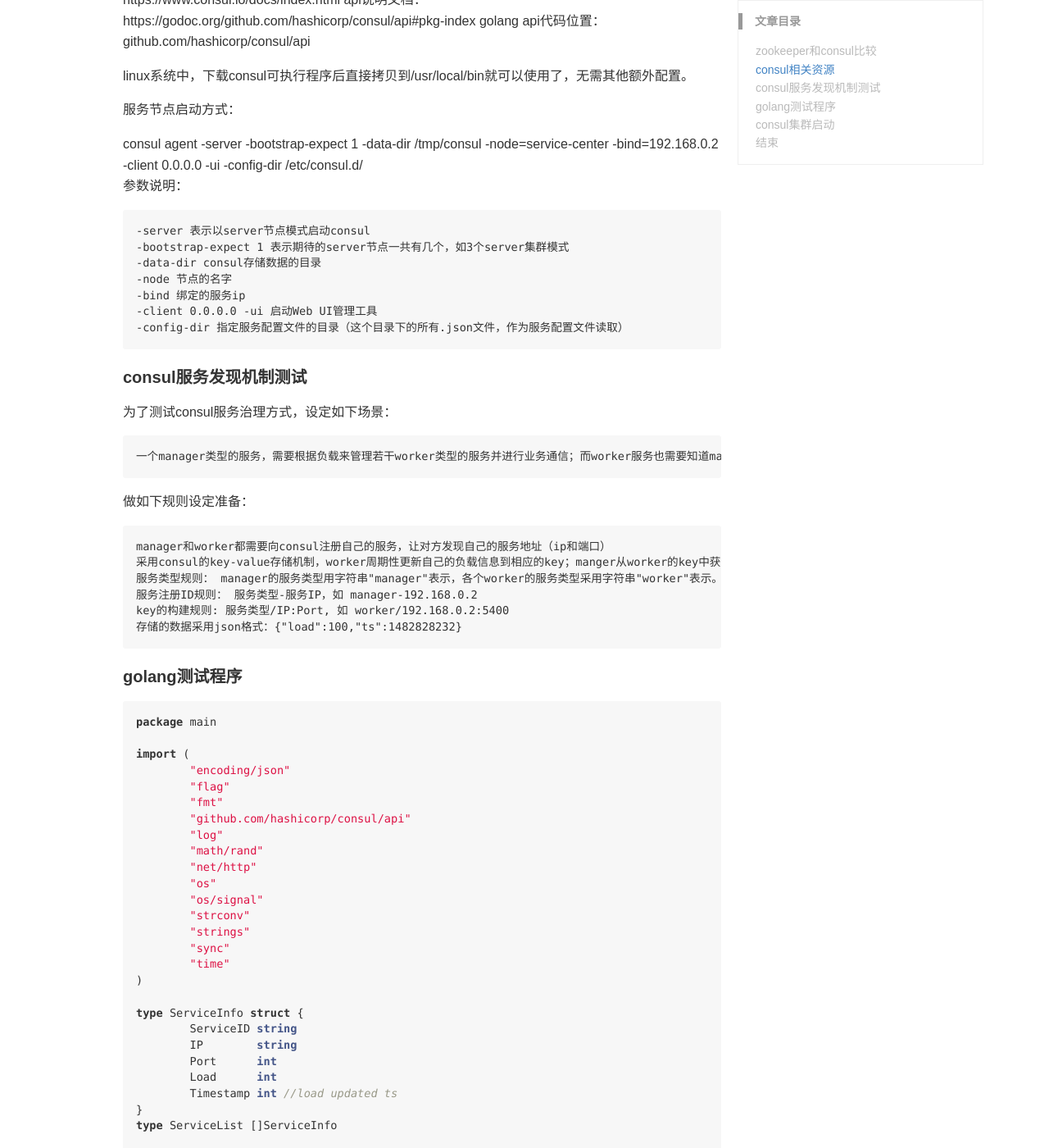
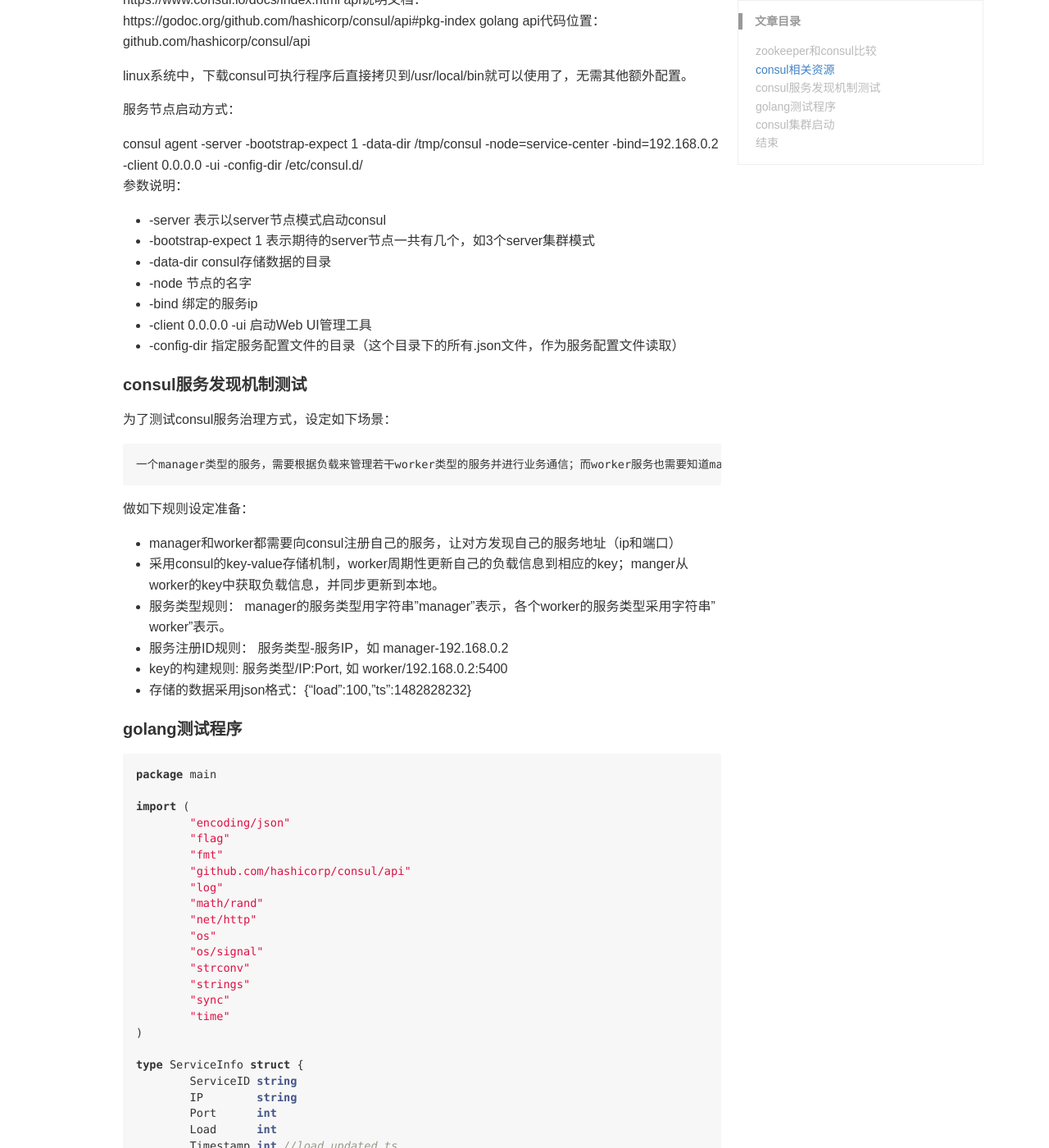
Before and after one commit to pertgame/pertgame.github.io, a Jekyll site: the page built from _posts/2017-02-18-基于consul构建golang系统分布式服务发现机制.md, in a window 1280 px wide and 1400 px high, scrolled down 909 px. Shown: the whole window at 82% size. Built offline with Jekyll 4.4.1, drawn with Linux system fonts in a browser that asks for light colours.

```diff
--- a/_posts/2017-02-18-基于consul构建golang系统分布式服务发现机制.md
+++ b/_posts/2017-02-18-基于consul构建golang系统分布式服务发现机制.md
@@ -37,13 +37,13 @@ linux系统中，下载consul可执行程序后直接拷贝到/usr/local/bin就
 
 参数说明：
 
-	-server 表示以server节点模式启动consul
-	-bootstrap-expect 1 表示期待的server节点一共有几个，如3个server集群模式
-	-data-dir consul存储数据的目录
-	-node 节点的名字
-	-bind 绑定的服务ip
-	-client 0.0.0.0 -ui 启动Web UI管理工具
-	-config-dir 指定服务配置文件的目录（这个目录下的所有.json文件，作为服务配置文件读取）
+- -server 表示以server节点模式启动consul
+- -bootstrap-expect 1 表示期待的server节点一共有几个，如3个server集群模式
+- -data-dir consul存储数据的目录
+- -node 节点的名字
+- -bind 绑定的服务ip
+- -client 0.0.0.0 -ui 启动Web UI管理工具
+- -config-dir 指定服务配置文件的目录（这个目录下的所有.json文件，作为服务配置文件读取）
 
 #### consul服务发现机制测试
 为了测试consul服务治理方式，设定如下场景：
@@ -52,12 +52,12 @@ linux系统中，下载consul可执行程序后直接拷贝到/usr/local/bin就
 
 做如下规则设定准备：
 
-	manager和worker都需要向consul注册自己的服务，让对方发现自己的服务地址（ip和端口）
-	采用consul的key-value存储机制，worker周期性更新自己的负载信息到相应的key；manger从worker的key中获取负载信息，并同步更新到本地。
-	服务类型规则： manager的服务类型用字符串"manager"表示，各个worker的服务类型采用字符串"worker"表示。
-	服务注册ID规则： 服务类型-服务IP，如 manager-192.168.0.2
-	key的构建规则: 服务类型/IP:Port, 如 worker/192.168.0.2:5400
-	存储的数据采用json格式：{"load":100,"ts":1482828232}
+- manager和worker都需要向consul注册自己的服务，让对方发现自己的服务地址（ip和端口）
+- 采用consul的key-value存储机制，worker周期性更新自己的负载信息到相应的key；manger从worker的key中获取负载信息，并同步更新到本地。
+- 服务类型规则： manager的服务类型用字符串"manager"表示，各个worker的服务类型采用字符串"worker"表示。
+- 服务注册ID规则： 服务类型-服务IP，如 manager-192.168.0.2
+- key的构建规则: 服务类型/IP:Port, 如 worker/192.168.0.2:5400
+- 存储的数据采用json格式：{"load":100,"ts":1482828232}
 
 #### golang测试程序
 
```
